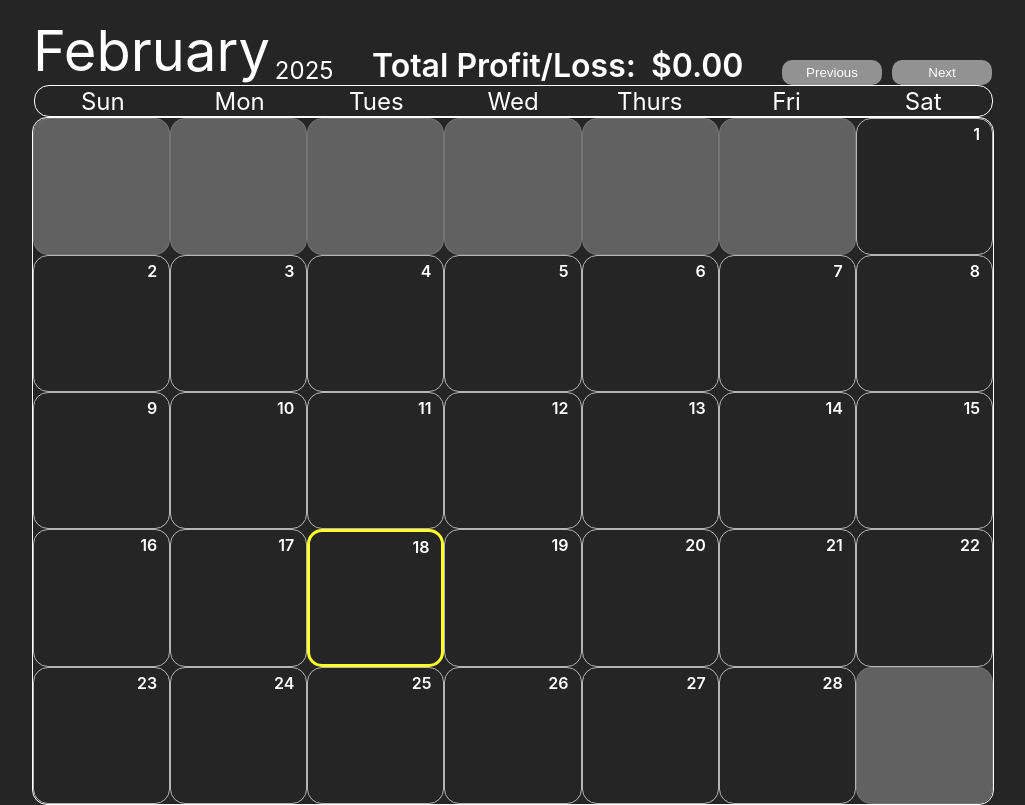
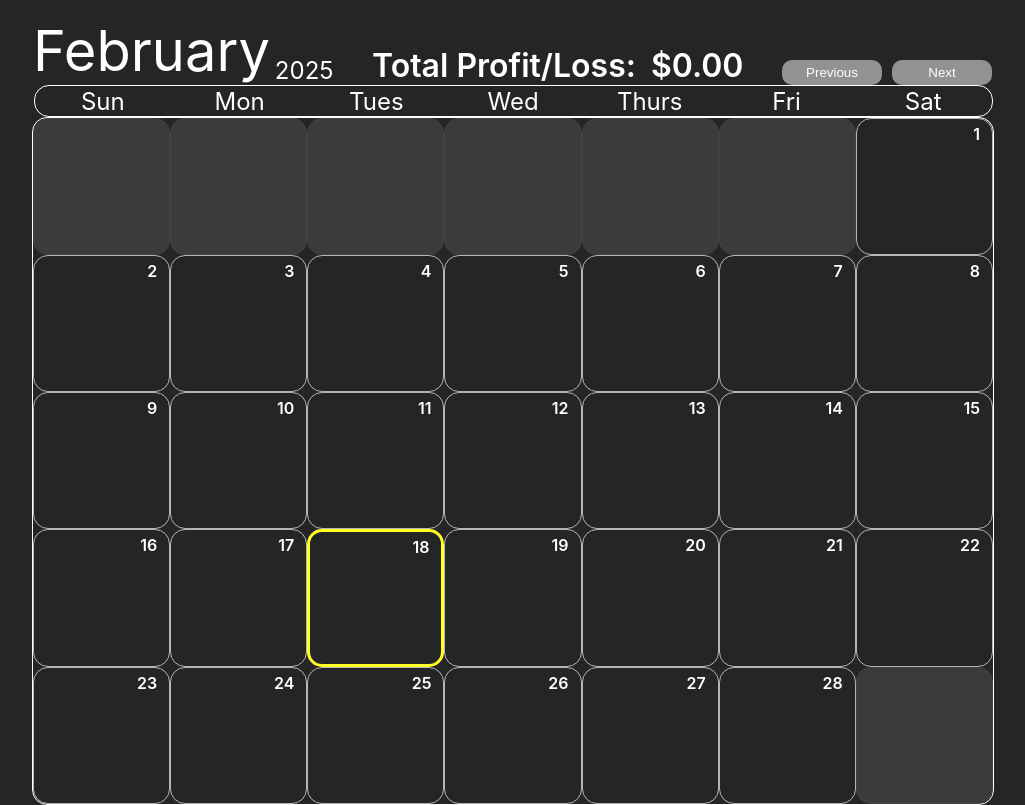
Before and after one commit to Alejandro-Wong/pl_calendar, a React (Create React App) app: page / in a window 1280 px wide. Shown: the whole page, without its empty margins (127-1152 px from the left). Built offline with nearby package versions, Linux system fonts and the light colour scheme; no server answers.

Commit message:
adjusted opacity for non-day boxes

```diff
--- a/src/Components/Day/Day.js
+++ b/src/Components/Day/Day.js
@@ -7,7 +7,7 @@ function Day({ index, dayNum, date, currentDay, plData}) {
                 "background-color": !dayNum ? 'gray'
                                   : plData > 10 ? 'rgba(0, 255, 0, 0.2)'
                                   : plData < -10 ? 'rgba(255, 0, 0, 0.2)' : '',
-                opacity: !dayNum ? 0.55 : 1}}>
+                opacity: !dayNum ? 0.2 : 1}}>
       <div className="index">{index}</div>
       <div className="dayNum">{dayNum}</div>
       <div className="date">{date}</div>
```
